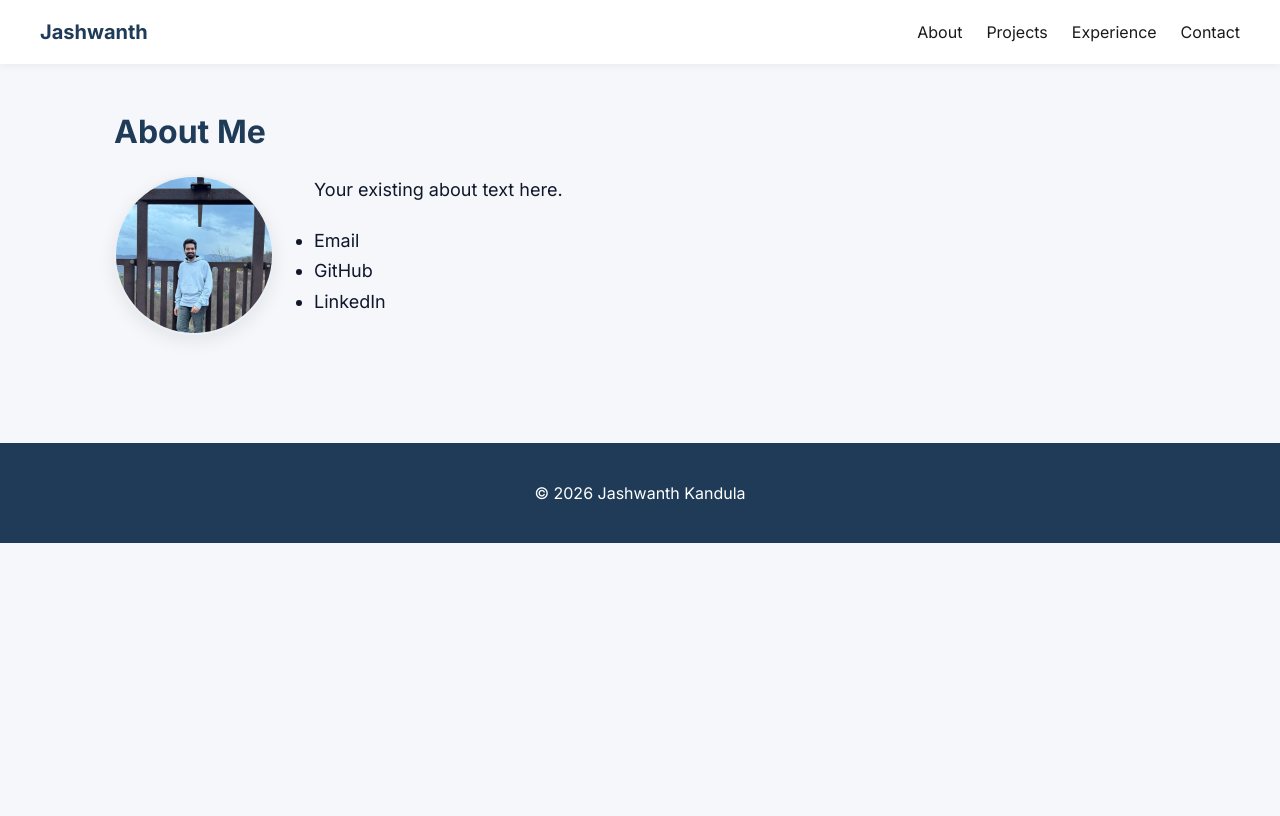
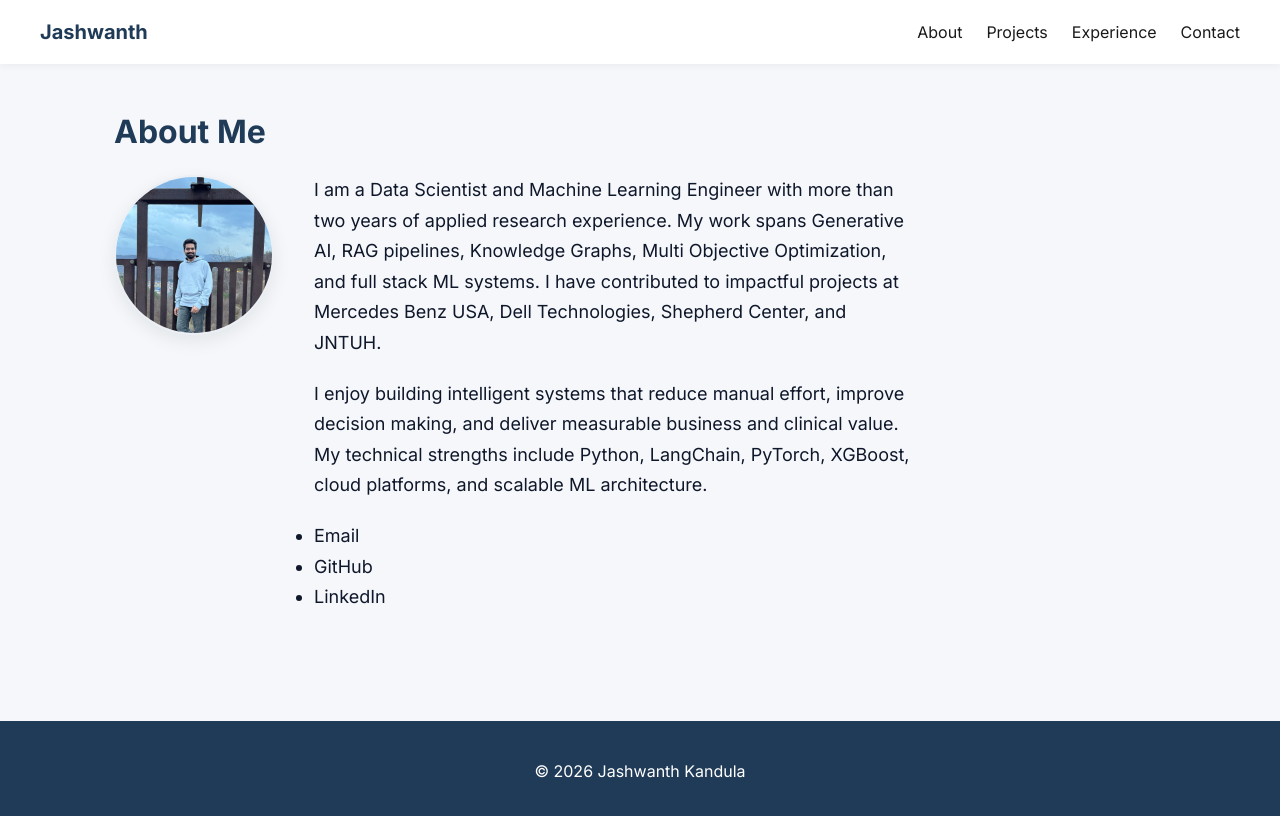
Before and after one commit to JashwanthK7/my-portfolio, a Next.js app: page /about in a window 1280 px wide. Shown: the top 816 px of the page. Built offline with nearby package versions, Linux system fonts and the light colour scheme.

Commit message:
Updated About

```diff
--- a/src/app/about/page.js
+++ b/src/app/about/page.js
@@ -19,17 +19,28 @@ export default function About() {
                 </div>
 
                 <div className={styles.aboutText}>
-                    <p>Your existing about text here.</p>
+                    <p>
+                        I am a Data Scientist and Machine Learning Engineer with more than two years of applied
+                        research experience. My work spans Generative AI, RAG pipelines, Knowledge Graphs,
+                        Multi Objective Optimization, and full stack ML systems. I have contributed to impactful
+                        projects at Mercedes Benz USA, Dell Technologies, Shepherd Center, and JNTUH.
+                    </p>
+
+                    <p>
+                        I enjoy building intelligent systems that reduce manual effort, improve decision making,
+                        and deliver measurable business and clinical value. My technical strengths include Python,
+                        LangChain, PyTorch, XGBoost, cloud platforms, and scalable ML architecture.
+                    </p>
 
                     <ul className={styles.socialList} aria-label="Social links">
                         <li className={styles.socialItem}>
-                            <a href="mailto:your.email@gmail.com" className={styles.socialLink}>Email</a>
+                            <a href="mailto:kandulajashwanth@gmail.com" className={styles.socialLink}>Email</a>
                         </li>
                         <li className={styles.socialItem}>
-                            <a href="https://github.com/your-github-username" target="_blank" rel="noopener noreferrer" className={styles.socialLink}>GitHub</a>
+                            <a href="https://github.com/JashwanthK7" target="_blank" rel="noopener noreferrer" className={styles.socialLink}>GitHub</a>
                         </li>
                         <li className={styles.socialItem}>
-                            <a href="https://www.linkedin.com/in/your-linkedin-id" target="_blank" rel="noopener noreferrer" className={styles.socialLink}>LinkedIn</a>
+                            <a href="https://www.linkedin.com/in/jashwanth-kandula/" target="_blank" rel="noopener noreferrer" className={styles.socialLink}>LinkedIn</a>
                         </li>
                     </ul>
                 </div>
```
